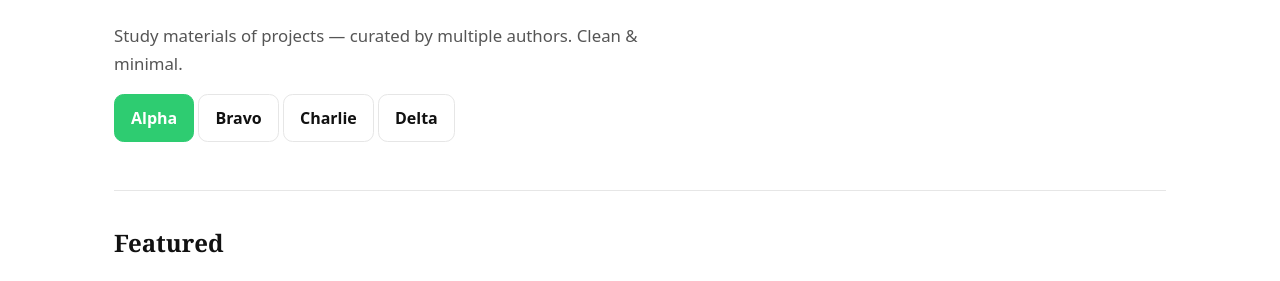
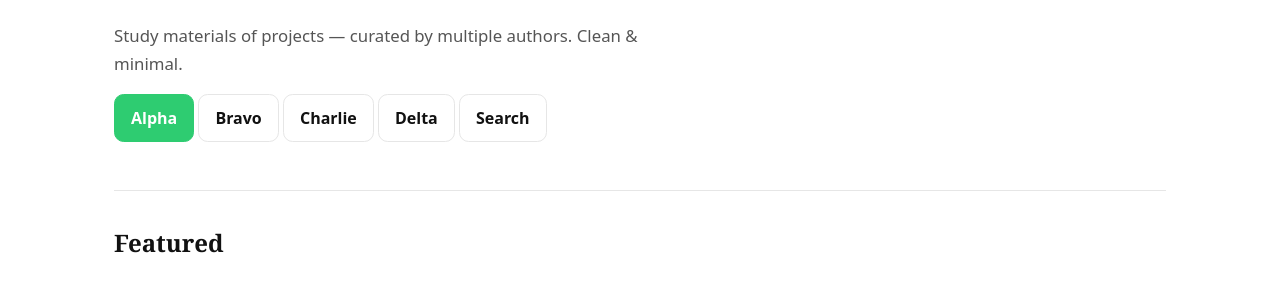
Before and after one commit to mir-ayaan-ali/hussaine, a Jekyll site: the page built from index.md, in a window 1280 px wide. Shown: the part 202-483 px from the top of the page. Built offline with Jekyll 4.4.1, drawn with Linux system fonts in a browser that asks for light colours.

Commit message:
Update home.html

```diff
--- a/_layouts/home.html
+++ b/_layouts/home.html
@@ -11,6 +11,7 @@ layout: default
     <a class="btn outline" href="{{ '/bravo/'   | relative_url }}">Bravo</a>
     <a class="btn outline" href="{{ '/charlie/' | relative_url }}">Charlie</a>
     <a class="btn outline" href="{{ '/delta/'   | relative_url }}">Delta</a>
+    <a class="btn outline" href="{{ '/search/'   | relative_url }}">Search</a>
   </div>
 </section>
 
```
